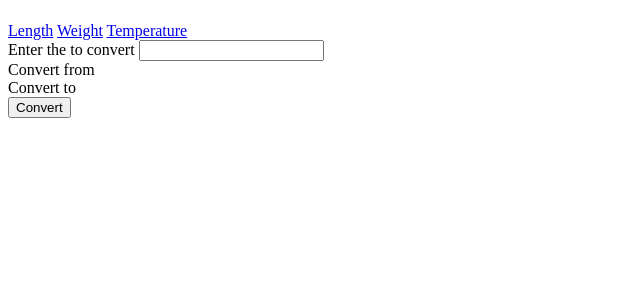
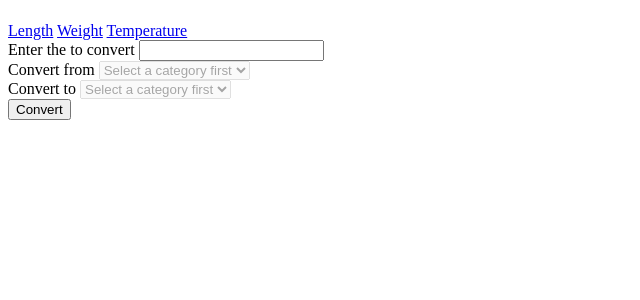
Before and after one commit to danielmascian/web-unit-converter, a Flask app: page / in a window 1280 px wide. Shown: the part 58-358 px from the top of the page, without its empty margins (0-640 px from the left). Run offline with Flask 3, Linux system fonts and the light colour scheme.

Commit message:
feat: add placeholder selects to home page

```diff
--- a/templates/index.html
+++ b/templates/index.html
@@ -21,17 +21,28 @@
         <form method="POST">
             <div class="input-group">
                 <label class="input-label">Enter the {%block value%}{%endblock%} to convert</label>
-                <input class="input-field" type="number" step="any" name="value" value="{{ value if value is not none else '' }}">
+                <input class="input-field" type="number" step="any" name="value"
+                    value="{{ value if value is not none else '' }}">
             </div>
 
             <div class="input-group">
                 <label class="input-label">Convert from</label>
-                {%block metric_from%}{%endblock%}
+
+                {% block metric_from %}
+                <select class="input-field" disabled>
+                    <option selected>Select a category first</option>
+                </select>
+                {% endblock %}
             </div>
 
             <div class="input-group">
                 <label class="input-label">Convert to</label>
-                {%block metric_to%}{%endblock%}
+
+                {% block metric_to %}
+                <select class="input-field" disabled>
+                    <option selected>Select a category first</option>
+                </select>
+                {% endblock %}
             </div>
 
             <div class="action">
```
